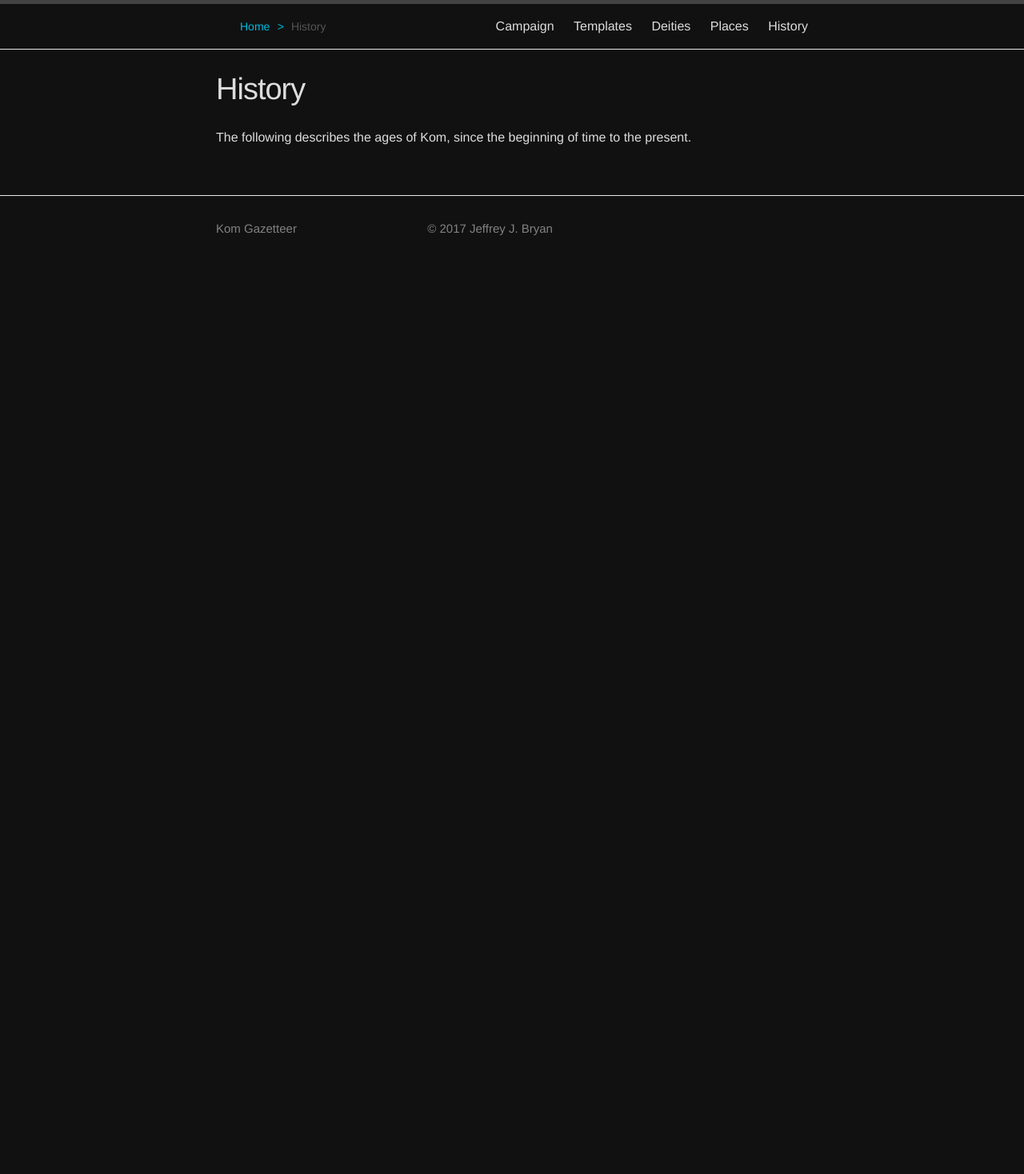
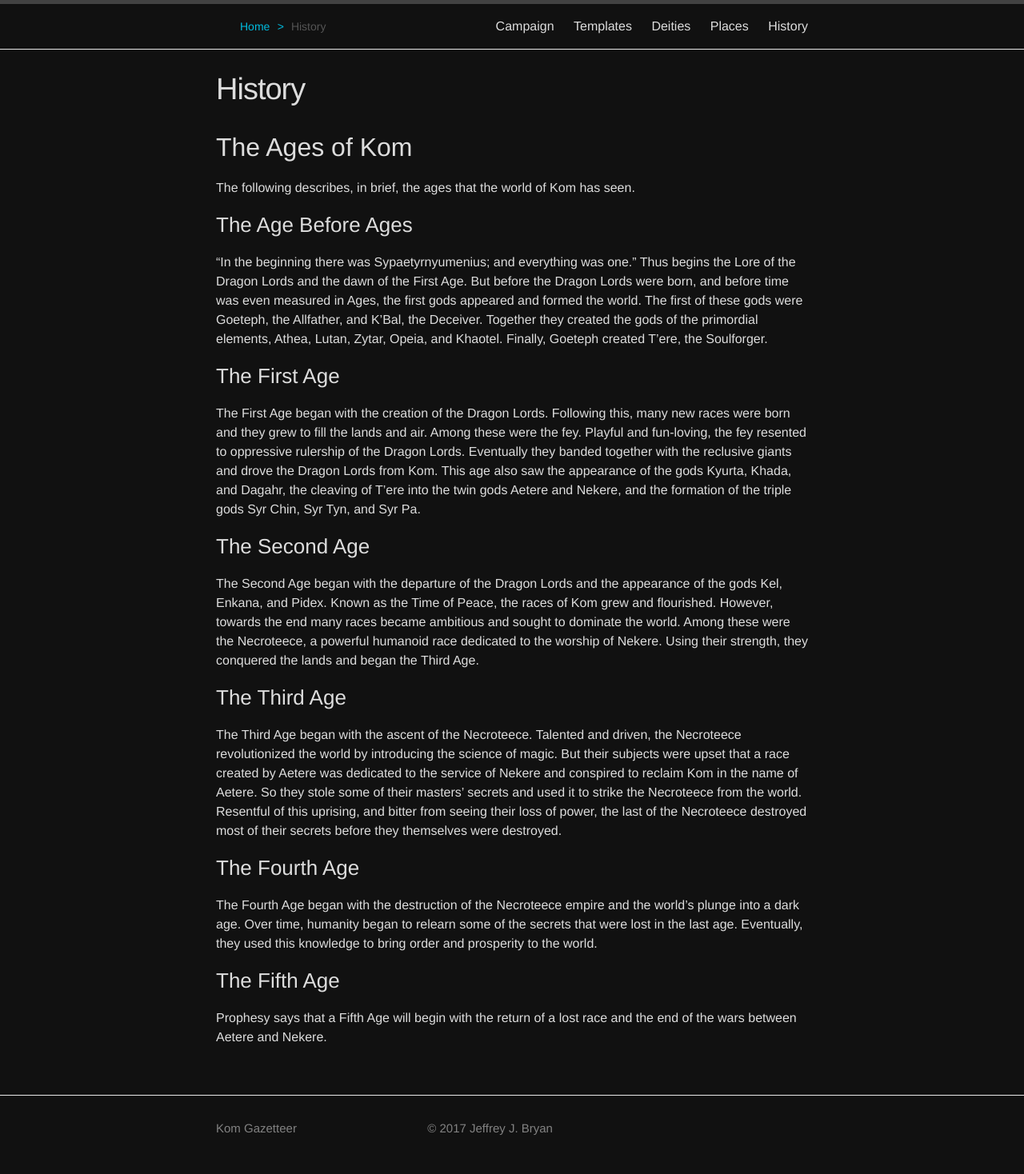
Before and after one commit to DracoNoir/kom, a Jekyll site: the page built from history/index.md, in a window 1280 px wide. Shown: the whole page at 80% size. Built offline with Jekyll 4.4.1, drawn with Linux system fonts in a browser that asks for light colours; before the commit the page ends 900 px from its top, so only the background shows below that.

Commit message:
Briefly documents the ages of Kom.

```diff
--- a/history/index.md
+++ b/history/index.md
@@ -5,4 +5,30 @@ order: 5
 title: History
 ---
 
-The following describes the ages of Kom, since the beginning of time to the present.
+## The Ages of Kom
+
+The following describes, in brief, the ages that the world of Kom has seen.
+
+### The Age Before Ages
+
+"In the beginning there was Sypaetyrnyumenius; and everything was one."  Thus begins the Lore of the Dragon Lords and the dawn of the First Age.  But before the Dragon Lords were born, and before time was even measured in Ages, the first gods appeared and formed the world.  The first of these gods were Goeteph, the Allfather, and K'Bal, the Deceiver.  Together they created the gods of the primordial elements, Athea, Lutan, Zytar, Opeia, and Khaotel.  Finally, Goeteph created T'ere, the Soulforger.
+
+### The First Age
+
+The First Age began with the creation of the Dragon Lords.  Following this, many new races were born and they grew to fill the lands and air.  Among these were the fey.  Playful and fun-loving, the fey resented to oppressive rulership of the Dragon Lords.  Eventually they banded together with the reclusive giants and drove the Dragon Lords from Kom.  This age also saw the appearance of the gods Kyurta, Khada, and Dagahr, the cleaving of T'ere into the twin gods Aetere and Nekere, and the formation of the triple gods Syr Chin, Syr Tyn, and Syr Pa.
+
+### The Second Age
+
+The Second Age began with the departure of the Dragon Lords and the appearance of the gods Kel, Enkana, and Pidex.  Known as the Time of Peace, the races of Kom grew and flourished.  However, towards the end many races became ambitious and sought to dominate the world.  Among these were the Necroteece, a powerful humanoid race dedicated to the worship of Nekere.  Using their strength, they conquered the lands and began the Third Age.
+
+### The Third Age
+
+The Third Age began with the ascent of the Necroteece.  Talented and driven, the Necroteece revolutionized the world by introducing the science of magic.  But their subjects were upset that a race created by Aetere was dedicated to the service of Nekere and conspired to reclaim Kom in the name of Aetere.  So they stole some of their masters' secrets and used it to strike the Necroteece from the world.  Resentful of this uprising, and bitter from seeing their loss of power, the last of the Necroteece destroyed most of their secrets before they themselves were destroyed.
+
+### The Fourth Age
+
+The Fourth Age began with the destruction of the Necroteece empire and the world’s plunge into a dark age.  Over time, humanity began to relearn some of the secrets that were lost in the last age.  Eventually, they used this knowledge to bring order and prosperity to the world.
+
+### The Fifth Age
+
+Prophesy says that a Fifth Age will begin with the return of a lost race and the end of the wars between Aetere and Nekere.
```
